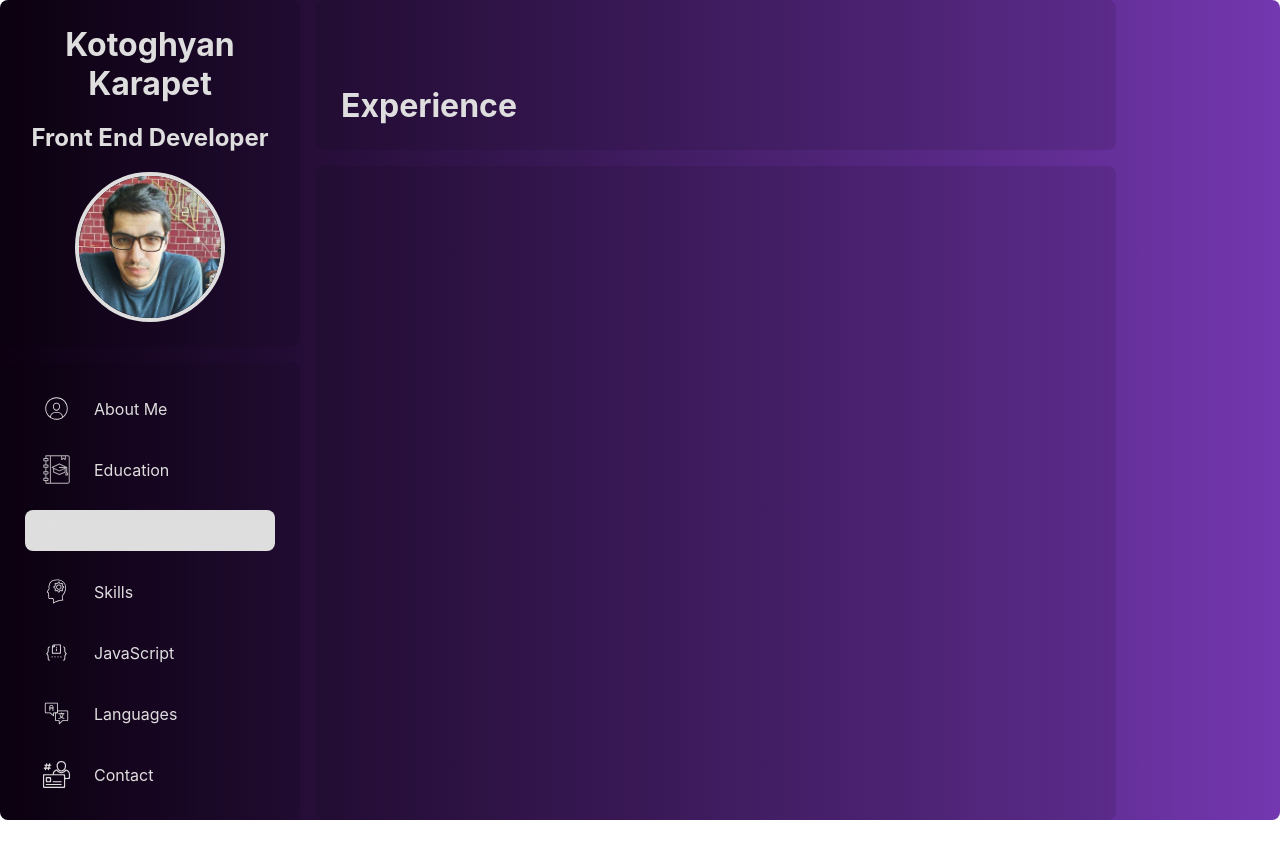
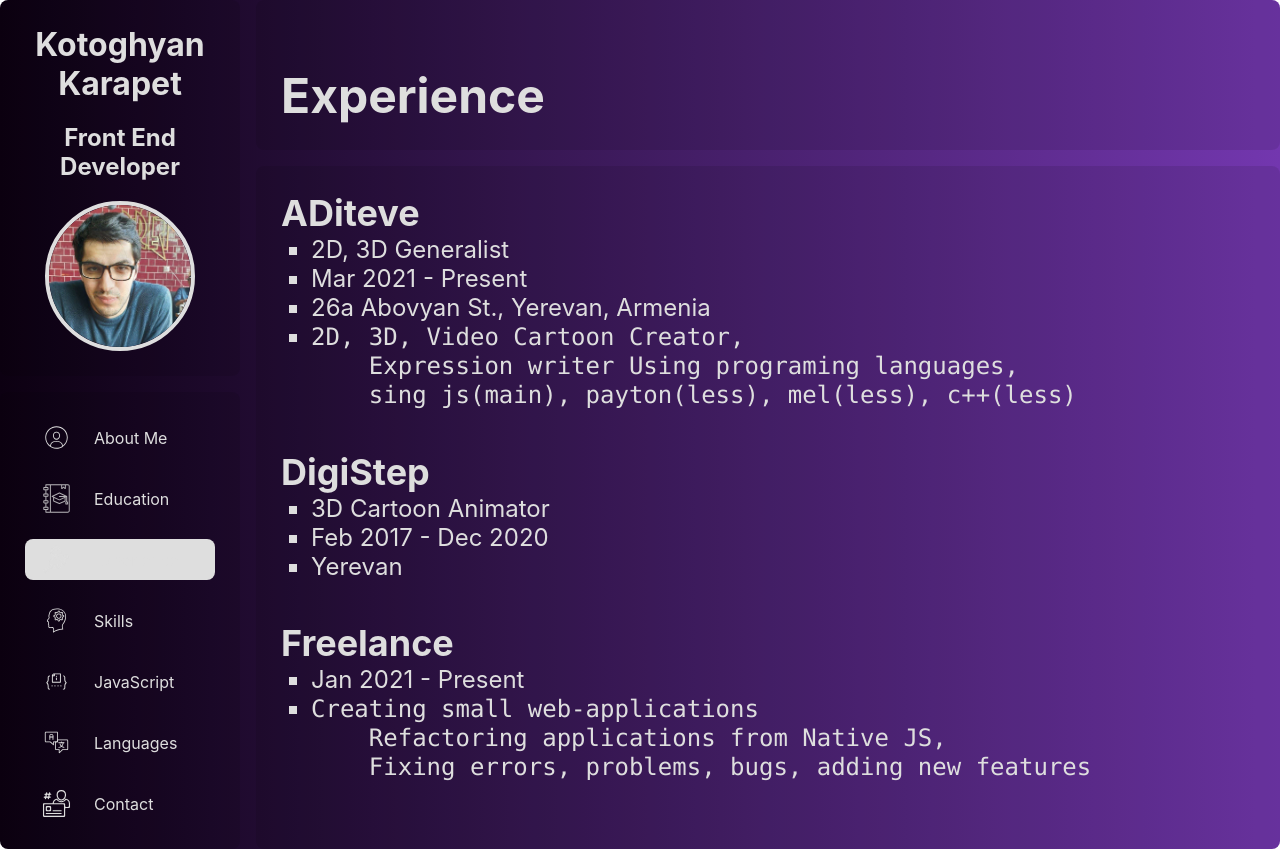
Before and after one commit to kotoghyan/resume, a React (Create React App) app: page /experience in a window 1280 px wide. Before the commit the page ends 820 px from the top, so only its background shows below. Built offline with nearby package versions, Linux system fonts and the light colour scheme.

Commit message:
DONE:Skills Page

```diff
--- a/src/MyResume/MyResume.ts
+++ b/src/MyResume/MyResume.ts
@@ -16,13 +16,13 @@ export const MyResume = {
                 location: {
                     country: 'Armenia',
                     city: 'Yerevan',
-                    street: 'Abovyan 26a',
+                    street: '26a Abovyan St.',
                 },
                 start: 'Mar 2021',
                 end: null,
-                aboutJob: '2D, 3D, Video Cartoon Creator, ' +
-                    'Expression writer Using programing languages, ' +
-                    'Using js(main), payton(less), mel(less), c++(less)'
+                aboutJob: `2D, 3D, Video Cartoon Creator,
+    Expression writer Using programing languages,
+    sing js(main), payton(less), mel(less), c++(less)`
             },
             DigiStep: {
                 name: 'DigiStep',
@@ -39,9 +39,9 @@ export const MyResume = {
         Freelance: {
             name: 'Freelance',
             start: 'Jan 2021',
-            aboutJob: 'Creating small web-applications ' +
-                'Refactoring applications from Native JS ' +
-                'Fixing errors, problems, bugs, adding new features'
+            aboutJob: `Creating small web-applications
+    Refactoring applications from Native JS,
+    Fixing errors, problems, bugs, adding new features`
         }
     },
     education: {
@@ -91,7 +91,7 @@ export const MyResume = {
 
     },
     contacts: {
-        title:'Contact',
+        title: 'Contact',
         email: 'kotoghyan.karapet@gmail.com',
         address: {
             country: 'Armenia',
@@ -105,7 +105,7 @@ export const MyResume = {
             linkedin: 'https://www.linkedin.com/in/karo-kotoghyan-5b8061226/',
         }
     },
-    aboutMe:{
-        title:'About Me',
+    aboutMe: {
+        title: 'About Me',
     }
 } as const
--- a/src/components/pages/Experience/Experience.tsx
+++ b/src/components/pages/Experience/Experience.tsx
@@ -5,7 +5,13 @@ import UserContext from "../../../Provider/Context";
 
 const Experience = () => {
     const experience = useContext(UserContext);
-    const {title} = experience.experience;
+    const {title,company,Freelance} = experience.experience;
+
+    const aditeve = company.ADiteve
+    const loc = company.ADiteve.location
+    const job = String.raw`${aditeve.aboutJob}`
+
+    const digiStep = company.DigiStep
 
     return (
         <div className={classes.root}>
@@ -13,8 +19,33 @@ const Experience = () => {
                 <Header title={title}/>
             </header>
             <div className={classes.content}>
+                <div className={classes.company}>
+                    <div className={classes.item}>
+                        <h2>{company.ADiteve.name}</h2>
+                        <ul>
+                            <li>{aditeve.vacancy}</li>
+                            <li>{aditeve.start} - Present</li>
+                            <li>{loc.street}, {loc.city}, {loc.country}</li>
+                            <li><pre><code>{aditeve.aboutJob}</code></pre></li>
+                        </ul>
+                    </div>
+                    <div className={classes.item}>
+                        <h2>{digiStep.name}</h2>
+                        <ul>
+                            <li>{digiStep.aboutJob}</li>
+                            <li>{digiStep.start} - {digiStep.end}</li>
+                            <li>{digiStep.location.city}</li>
+                        </ul>
+                    </div>
+                    <div className={classes.item}>
+                        <h2>{Freelance.name}</h2>
+                        <ul>
+                            <li>{Freelance.start} - Present</li>
+                            <li><pre><code>{Freelance.aboutJob}</code></pre></li>
+                        </ul>
+                    </div>
+                </div>
             </div>
-
         </div>
     );
 };
--- a/src/components/pages/Experience/classes.module.css
+++ b/src/components/pages/Experience/classes.module.css
@@ -1,11 +1,28 @@
 .root {
-    width: 100vh;
+    width: 100%;
     display: flex;
     flex-direction: column;
-    gap:16px
+    gap: 16px;
+    font-size: 24px;
 }
 
 .content {
-    background-color:rgba(0, 0, 0, 0.1);
+    background-color: rgba(0, 0, 0, 0.1);
     height: 100%;
+    padding: 25px;
 }
+
+.root li {
+    margin-left: 30px;
+}
+
+.root ul {
+    list-style-type: square;
+}
+
+.company {
+    display: flex;
+    flex-direction: column;
+    align-items: start;
+    gap: 40px;
+}
--- a/src/components/pages/Skills/Skills.tsx
+++ b/src/components/pages/Skills/Skills.tsx
@@ -5,8 +5,8 @@ import UserContext from "../../../Provider/Context";
 
 const Skills = () => {
 
-    const skills = useContext(UserContext)
-    const {title} = skills.skills
+    const skill = useContext(UserContext)
+    const {title,skills } = skill.skills
 
     return (
         <div className={classes.root}>
@@ -14,6 +14,7 @@ const Skills = () => {
                 <Header title={title}/>
             </header>
             <div className={classes.content}>
+                {skills.map(el => <div key={el+'_id'} className={classes.item}> <span>{el},</span></div>)}
             </div>
 
         </div>
--- a/src/components/pages/Skills/classes.module.css
+++ b/src/components/pages/Skills/classes.module.css
@@ -1,11 +1,24 @@
 .root {
-    width: 100vh;
+    width: 100%;
     display: flex;
     flex-direction: column;
     gap:16px
 }
 
 .content {
-    background-color:rgba(0, 0, 0, 0.1);
+    background-color: rgba(0, 0, 0, 0.1);
     height: 100%;
+    font-size: 35px;
+    display: flex;
+    padding: 25px;
+    word-spacing: 10px;
+    justify-content: center;
+    gap: 16px;
+    flex-direction: row;
+    flex-wrap: wrap;
+    align-content: center;
+    align-items: flex-start;
 }
+.content > .item {
+    background-color: rgba(222, 222, 222, 0.1);
+}
```
